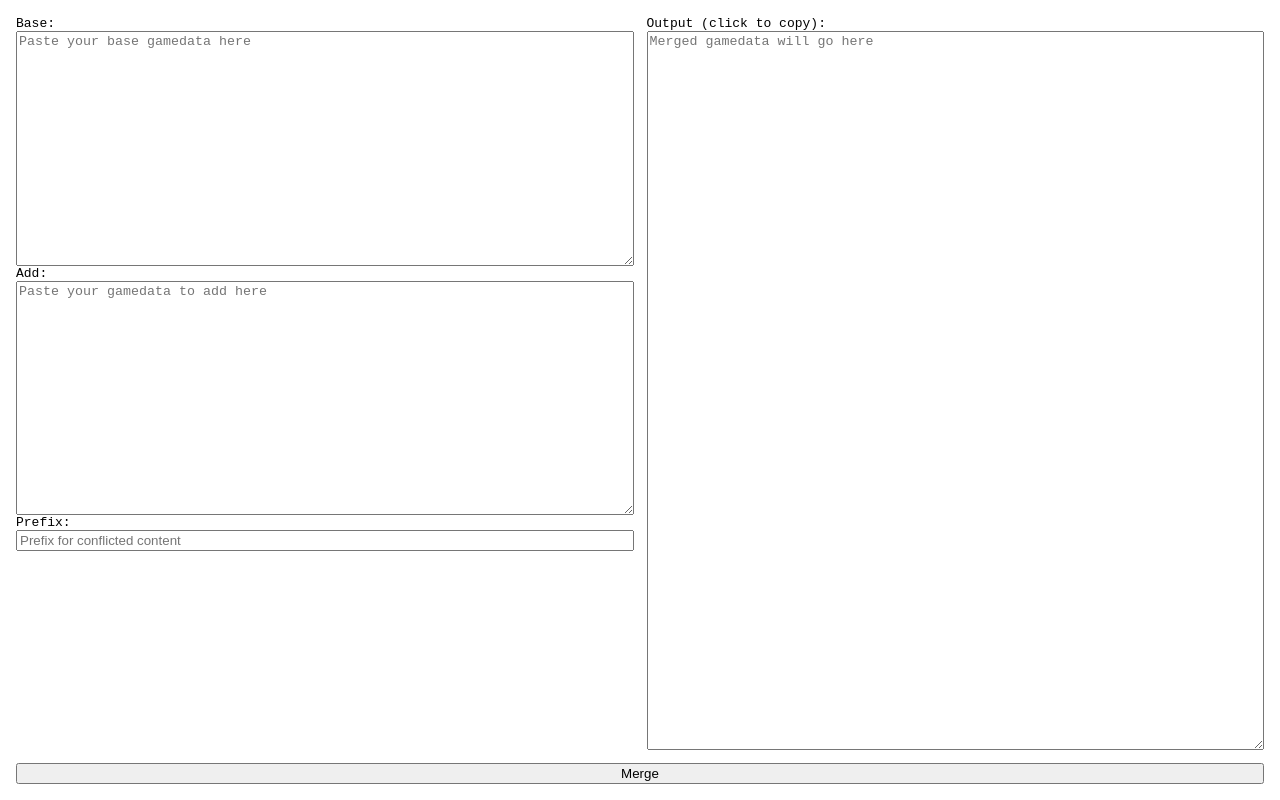
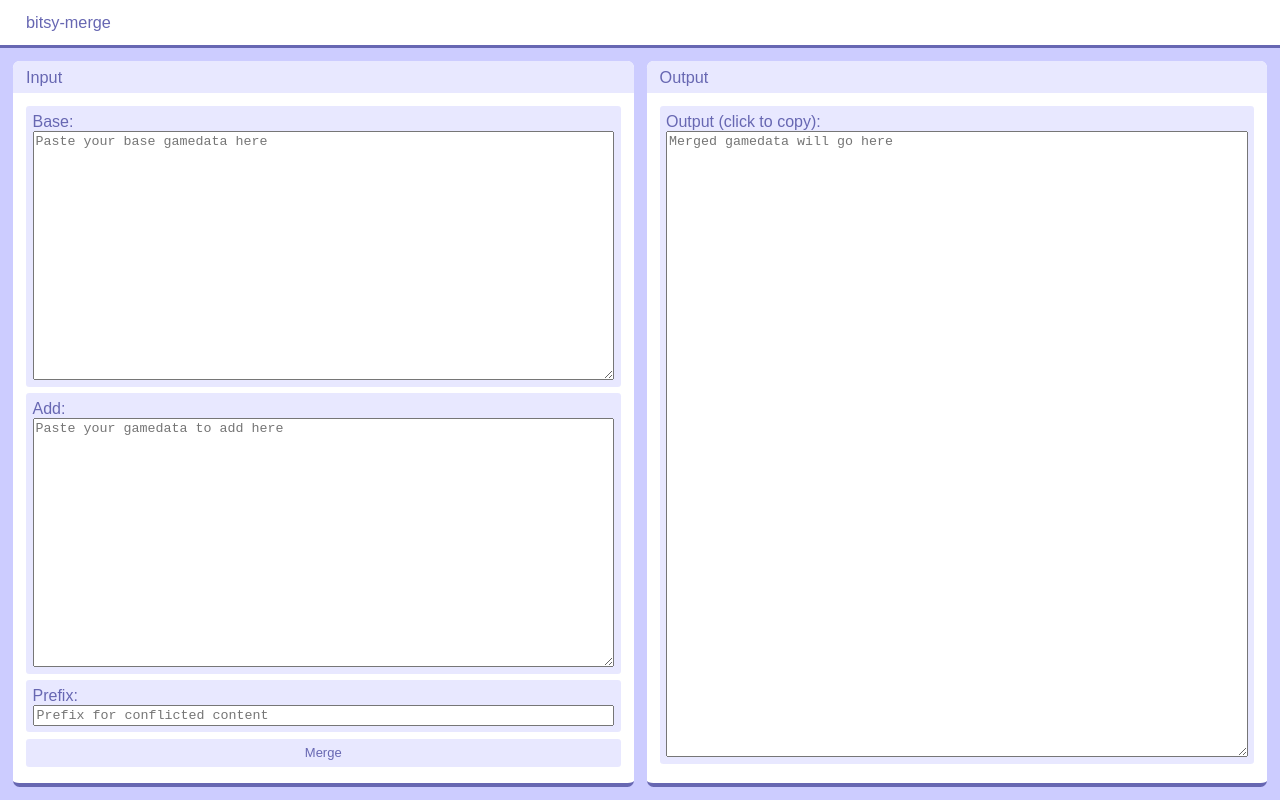
Before and after one commit to seleb/bitsy-merge, a website: page index.html in a window 1280 px wide. Drawn offline with Linux system fonts and the light colour scheme.

Commit message:
ui update

```diff
--- a/index.html
+++ b/index.html
@@ -4,8 +4,10 @@
 	<title>bitsy-merge</title>
 	<script src="./dist/index.iife.js"></script>
 	<style>
+		/* bitsy-ish.css */
 		* {
 			box-sizing: border-box;
+			font-family: sans-serif;
 		}
 
 		html,
@@ -16,16 +18,93 @@
 			height: 100%;
 		}
 
+		textarea,
+		input[type="text"] {
+			font-family: monospace;
+		}
+
+		button,
+		input[type="button"],
+		input[type="submit"] {
+			font-size: 1rem;
+			padding: 0.5rem;
+			margin: 0;
+			margin-bottom: 0.25rem;
+			border: none;
+			vertical-align: middle;
+			border-radius: 0.25rem;
+			background: #e8e8ff;
+			color: #6767b2;
+		}
+
+		button:focus,
+		input[type="button"]:focus,
+		input[type="submit"]:focus {
+			outline: none;
+		}
+
+		button:active,
+		input[type="button"]:active,
+		input[type="submit"]:active {
+			background: #6767b2;
+			color: #fff;
+		}
+
 		body {
-			padding: 1em;
+			display: grid;
+			grid-template-rows: auto 1fr;
+			background: #ccccff;
+			color: #6767b2;
+		}
+
+		body>header {
+			background: #fff;
+			padding: 1rem 2rem;
+			font-size: 1.25rem;
+			border-bottom: solid 0.25rem #6767b2;
+		}
+
+		body>main {
+			padding: 1rem;
+			height: 100%;
+		}
+
+		section {
+			background: #fff;
+			border-bottom: solid 0.25em #6767b2;
+			display: inline-block;
+			vertical-align: top;
+			padding: 1rem;
+			border-radius: 0.5rem;
+		}
+
+		section>header {
+			background: #e8e8ff;
+			color: #6767b2;
+			padding: 0.5rem 1rem;
+			margin: -1rem;
+			margin-bottom: 1rem;
+			font-size: 1.25rem;
+			border-top-right-radius: 0.5rem;
+			border-top-left-radius: 0.5rem;
+		}
+
+		label {
+			background: #e8e8ff;
+			padding: 0.5rem;
+			margin-bottom: 0.5rem;
+			border-radius: 0.25rem;
+		}
+	</style>
+	<style>
+		html {
+			font-family: monospace;
 		}
 
 		form {
-			font-family: monospace;
 			display: grid;
-			grid-gap: 1em;
+			grid-gap: 1rem;
 			grid-template-columns: 1fr 1fr;
-			grid-template-rows: 1fr auto;
 			height: 100%;
 		}
 
@@ -33,6 +112,11 @@
 			flex: auto;
 			display: flex;
 			flex-direction: column;
+		}
+
+		label:nth-of-type(3),
+		label:nth-of-type(4) {
+			flex: none;
 		}
 
 		span {
@@ -43,21 +127,27 @@
 			flex: auto;
 		}
 
-		input {
-			grid-column-start: 1;
-			grid-column-end: 3;
-		}
-
 		section {
 			display: flex;
 			flex-direction: column;
+		}
+
+		@media only screen and (max-width: 40rem) {
+			form {
+				grid-template-columns: 1fr;
+			}
 		}
 	</style>
 </head>
 
 <body>
+	<header>
+		bitsy-merge
+	</header>
+	<main>
 		<form>
-		<section className="input">
+			<section>
+				<header>Input</header>
 				<label>
 					<span>Base:</span>
 					<textarea name="base" placeholder="Paste your base gamedata here"></textarea>
@@ -68,17 +158,19 @@
 				</label>
 				<label>
 					<span>Prefix:</span>
-				<input name="prefix" placeholder="Prefix for conflicted content" />
+					<input type="text" name="prefix" placeholder="Prefix for conflicted content" />
 				</label>
+				<input type="submit" value="Merge" />
 			</section>
-		<section className="output">
+			<section>
+				<header>Output</header>
 				<label>
 					<span>Output (click to copy):</span>
 					<textarea name="output" placeholder="Merged gamedata will go here" readonly></textarea>
 				</label>
 			</section>
-		<input type="submit" value="Merge" />
 		</form>
+	</main>
 
 	<script>
 		var form = document.querySelector('form');
```
Lines whose indentation alone changed are shown as unchanged.
